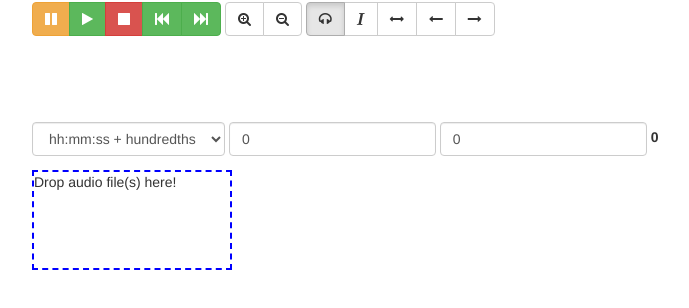
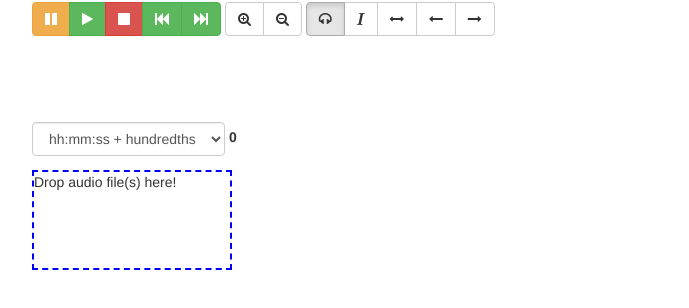
Before and after one commit to kandoit7/practice7, a plain HTML site: page index.html in a window 1280 px wide. Shown: the part 68-376 px from the top of the page, without its empty margins (38-727 px from the left). Drawn offline with nearby package versions, Linux system fonts and the light colour scheme.

Commit message:
Update index.html

```diff
--- a/index.html
+++ b/index.html
@@ -62,8 +62,6 @@
                   <select class="time-format form-control">
                     <option value="hh:mm:ss.uu">hh:mm:ss + hundredths</option>
                   </select>
-                  <input type="text" class="audio-start input-small form-control">
-                  <input type="text" class="audio-end input-small form-control">
                   <label class="audio-pos">00:00:00.0</label>
                 </form>
                 <div class="track-drop"></div>
```
